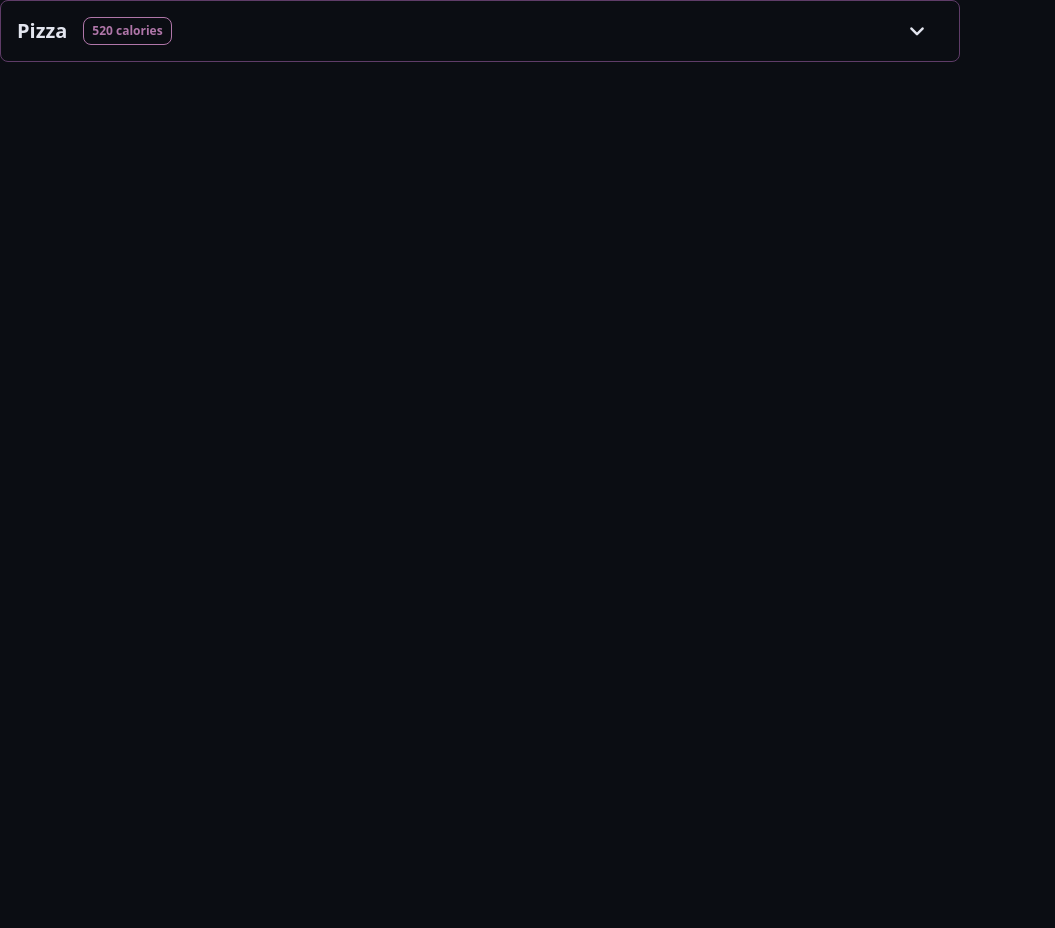
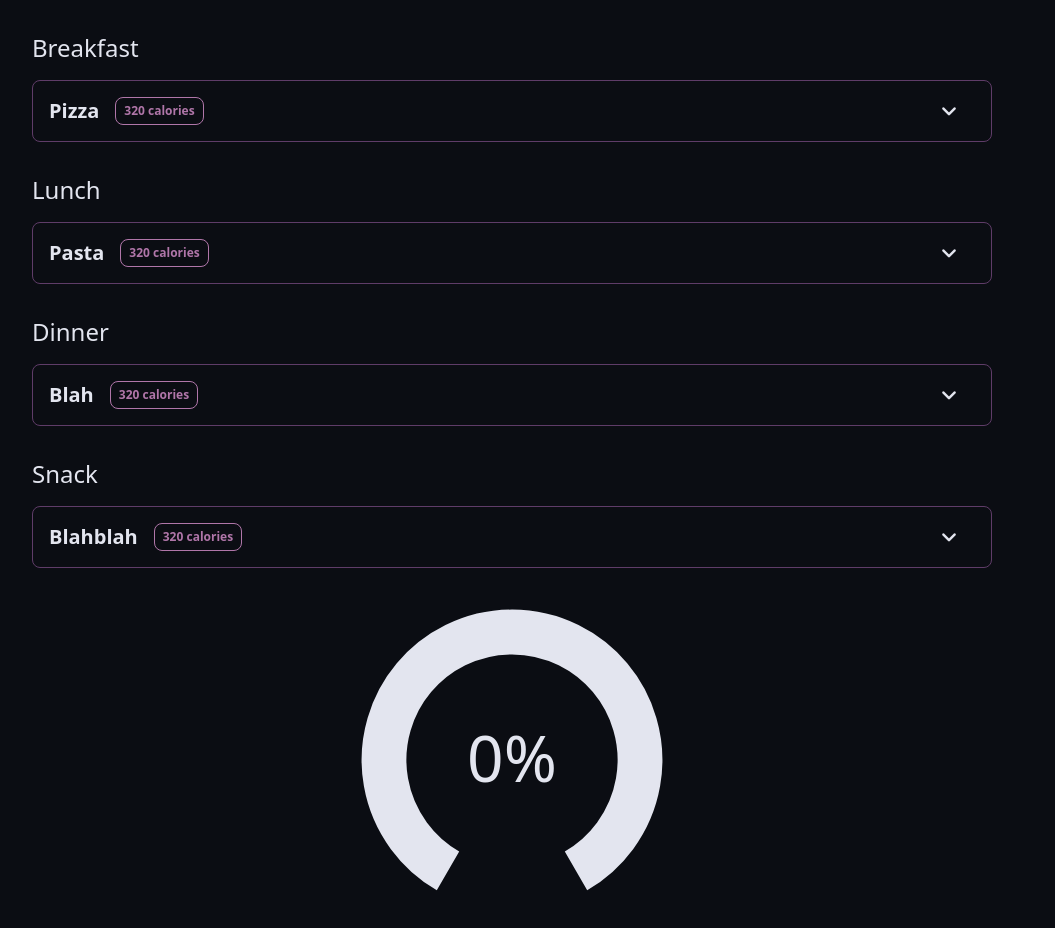
Before and after one commit to OmarGamal10/Lifta, a React (Vite) app in the folder FrontEnd/: page /test in a window 1280 px wide. Shown: the top 928 px of the page, without its empty margins (0-1055 px from the left). Before the commit the page ends 800 px from the top, so only its background shows below. Built offline with nearby package versions, Linux system fonts and the light colour scheme.

Commit message:
Trainee current meals front 🎨

```diff
--- /dev/null
+++ b/FrontEnd/src/components/trainee/traineeCurrentMeals.jsx
@@ -0,0 +1,89 @@
+/* eslint-disable no-unused-vars */
+//  import { Link } from "react-router-dom";
+import { useEffect, useState } from "react";
+import "../output.css"; // Adjust the path as needed
+import { ScrollPanel } from "primereact/scrollpanel";
+import { Button } from "primereact/button";
+import useHttp from "../../hooks/useHTTP";
+import React from "react";
+import "primeicons/primeicons.css";
+import { TraineeMealCard } from "./traineeMealCard";
+import { Knob } from "primereact/knob";
+
+export function TraineeCurrentMeals() {
+  const [knobValue, setKnobValue] = useState(0);
+  //   const [doneCount, setDoneCount] = useState(0);
+
+  const objs = [
+    {
+      id: 1,
+      name: "Pizza",
+      type: "Breakfast",
+      calories: 320,
+      fats: 12,
+      protein: 6,
+      carbs: 50,
+    },
+    {
+      id: 2,
+      name: "Pasta",
+      type: "Lunch",
+      calories: 320,
+      fats: 12,
+      protein: 6,
+      carbs: 50,
+    },
+    {
+      id: 3,
+      name: "Blah",
+      type: "Dinner",
+      calories: 320,
+      fats: 12,
+      protein: 6,
+      carbs: 50,
+    },
+    {
+      id: 4,
+      name: "Blahblah",
+      type: "Snack",
+      calories: 320,
+      fats: 12,
+      protein: 6,
+      carbs: 50,
+    },
+  ];
+
+  function incrementDoneCount() {
+    setKnobValue(knobValue + (1 / objs.length) * 100);
+  }
+
+  return (
+    <div className="text-textColor p-8 flex flex-col gap-6">
+      {objs.map((meal) => (
+        <div key={meal.id}>
+          <h2 className="text-2xl font-medium mb-4">{meal.type}</h2>
+          <TraineeMealCard
+            key={meal.id}
+            name={meal.name}
+            calories={meal.calories}
+            fats={meal.fats}
+            carbs={meal.carbs}
+            protein={meal.protein}
+            incrementDoneCount={incrementDoneCount}
+          />
+        </div>
+      ))}
+      <div className="w-[75vw] flex justify-center">
+        <Knob
+          value={knobValue}
+          valueTemplate={"{value}%"}
+          readOnly
+          valueColor="#B076A9"
+          rangeColor="#E3E5EF"
+                  textColor="#E3E5EF"
+                  size={320}
+        />
+      </div>
+    </div>
+  );
+}
--- a/FrontEnd/src/components/trainee/traineeMealCard.jsx
+++ b/FrontEnd/src/components/trainee/traineeMealCard.jsx
@@ -16,14 +16,17 @@ import { Card, Typography } from "@material-tailwind/react";
 
 const ingredients = [
   {
+    id: 1,
     name: "Flour",
     quantity: 2,
   },
   {
+    id: 2,
     name: "tomato",
     quantity: 5,
   },
   {
+    id: 3,
     name: "Cheese",
     quantity: 10,
   },
@@ -37,6 +40,7 @@ export function TraineeMealCard(probs) {
 
   function handleMarkAsDone() {
     setIsDone(true);
+    probs.incrementDoneCount();
   }
 
   const handleOpen = (value) => setOpen(open === value ? 0 : value);
@@ -90,13 +94,13 @@ export function TraineeMealCard(probs) {
                     </tr>
                   </thead>
                   <tbody>
-                    {ingredients.map(({ name, quantity }, index) => {
+                    {ingredients.map(({id, name, quantity }, index) => {
                       const isLast = index === ingredients.length - 1;
                       const classes = isLast
                         ? "p-4"
                         : "p-4 border-b border-accent";
                       return (
-                        <tr key={name}>
+                        <tr key={id}>
                           <td className={classes}>
                             <Typography variant="small" className="font-normal">
                               {name}
--- a/FrontEnd/src/main.jsx
+++ b/FrontEnd/src/main.jsx
@@ -18,6 +18,7 @@ import Tailwind from "primereact/passthrough/tailwind";
 import "primeicons/primeicons.css";
 import { TraineeCurrentWrokout } from "./components/trainee/traineCurrentWorkout.jsx";
 import { TraineeMealCard } from "./components/trainee/traineeMealCard.jsx";
+import { TraineeCurrentMeals } from "./components/trainee/traineeCurrentMeals.jsx";
 
 
 const router = createBrowserRouter([
@@ -57,7 +58,7 @@ const router = createBrowserRouter([
     path: "test",
     element: (
       <PrimeReactProvider value={{  pt: Tailwind  }}>
-        <TraineeMealCard name={"Pizza"} calories={520} fats={24} protein={ 12} carbs={52} />
+        <TraineeCurrentMeals/>
       </PrimeReactProvider>
     )
   },
```
